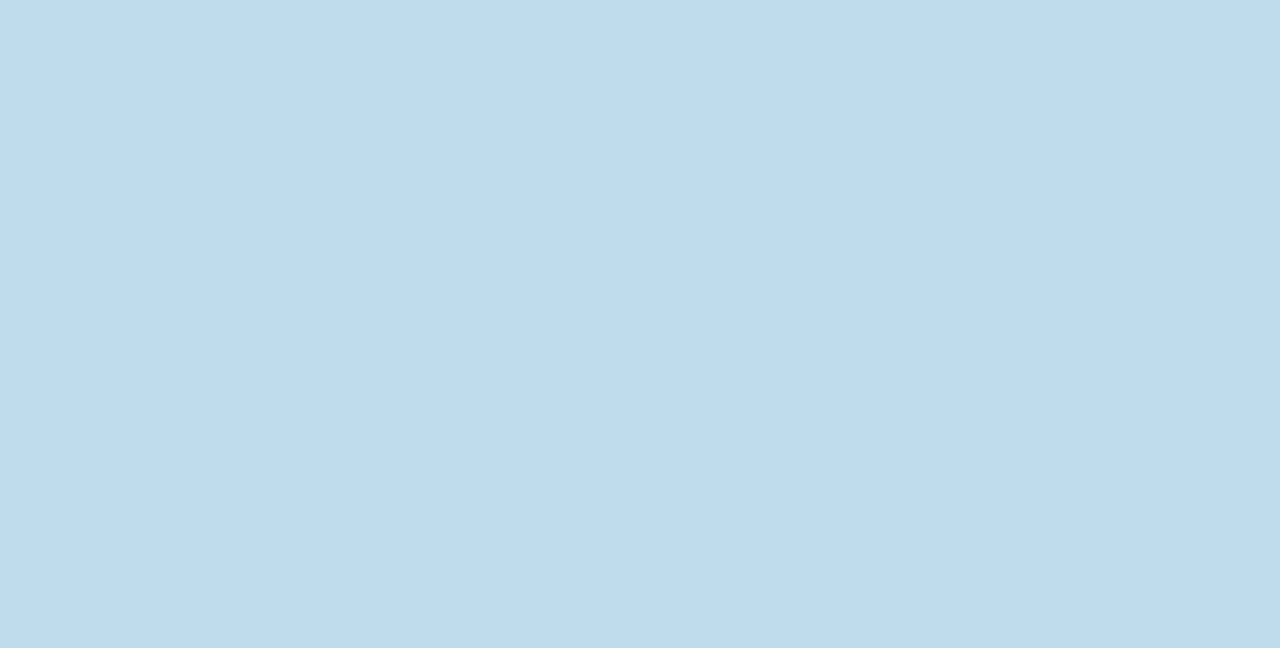
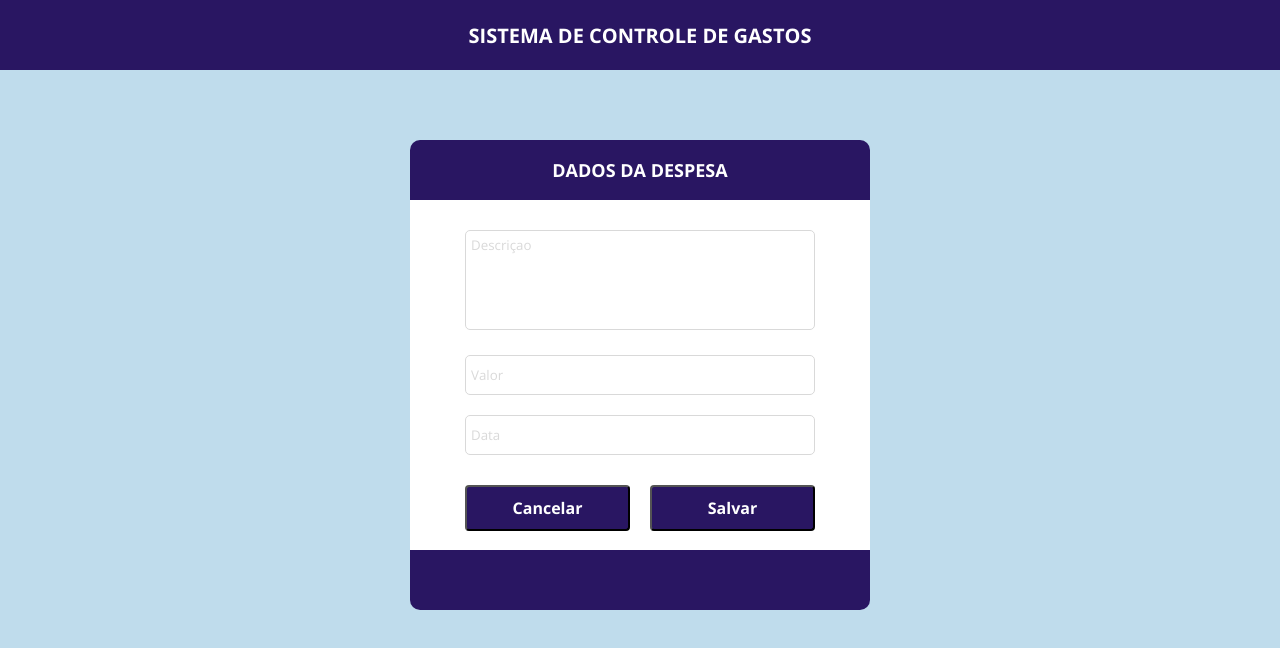
Before and after one commit to rodrigojramos/expense-frontend, a React (Vite) app: page /expenses/form in a window 1280 px wide. Before the commit this address had no page. Shown: the top 648 px of the page. Built offline with nearby package versions, Linux system fonts and the light colour scheme.

Commit message:
Layout ExpensesForm

```diff
--- a/src/App.tsx
+++ b/src/App.tsx
@@ -1,5 +1,6 @@
 import { BrowserRouter, Route, Routes } from "react-router-dom";
 import Home from "./routes/Home";
+import ExpensesForm from "./routes/Home/ExpensesForm";
 import ExpensesListing from "./routes/Home/ExpensesListing";
 
 export default function App() {
@@ -8,8 +9,10 @@ export default function App() {
     <>
       <BrowserRouter>
         <Routes>
-          <Route path="/expenses" element={<Home />}>
+          <Route path="/" element={<Home />}>
           <Route index element={<ExpensesListing />} />
+          <Route path="expenses" element={<ExpensesListing />} />
+          <Route path="expenses/form" element={<ExpensesForm />} />
           </Route>
         </Routes>
       </BrowserRouter>
--- a/src/components/ButtonAdd/styles.css
+++ b/src/components/ButtonAdd/styles.css
@@ -8,6 +8,7 @@
     cursor: pointer;
     background-color: var(--scg-color-button);
     margin-top: 10px;
+    margin-bottom: 50px;
     width: 200px;
 }
 
--- a/src/index.css
+++ b/src/index.css
@@ -13,6 +13,7 @@
 
   --scg-searchBar-border: #d9d9d9;
   --scg-table-border: #d9d9d9;
+  --scg-form-border: #d9d9d9;
 
   --scg-color-button: #291662;
 }
--- /dev/null
+++ b/src/routes/Home/ExpensesForm/index.tsx
@@ -0,0 +1,36 @@
+import { Link } from 'react-router-dom';
+import './styles.css';
+
+export default function ExpensesForm() {
+    return(
+        <main>
+            <section className="scg-form-container">
+                <div className="scg-form-title">
+                    <h2>Dados da despesa</h2>
+                </div>
+                <form className="scg-form-content">
+                    <div>
+                        <textarea className="scg-form-description scg-form-input" placeholder="Descriçao"/>
+                    </div>
+                    <div>
+                        <input className="scg-form-input" placeholder="Valor"/>
+                    </div>
+                    <div>
+                        <input className="scg-form-input" placeholder="Data"/>
+                    </div>
+                    <div className="scg-btn-form-container">
+                        <div>
+                            <Link to="/">
+                                <button className="scg-btn-form">Cancelar</button>
+                            </Link>
+                        </div>
+                        <div>
+                            <button className="scg-btn-form">Salvar</button>
+                        </div>
+                    </div>
+                </form>
+                <div className="scg-form-footer"></div>
+            </section>
+        </main>
+    )
+}
--- /dev/null
+++ b/src/routes/Home/ExpensesForm/styles.css
@@ -0,0 +1,107 @@
+.scg-form-container {
+    width: 100%;
+    max-width: 500px;
+    margin: 0 auto;
+    padding: 20px;
+}
+
+.scg-form-title {
+    height: 60px;
+    padding: 0 10px;
+    margin-top: 50px;
+    background-color: var(--scg-color-bg-secondary);
+    display: flex;
+    justify-content: center;
+    align-items: center;
+    border-radius: 10px 10px 0 0;
+}
+
+.scg-form-title h2 {
+    color: var(--scg-color-font-primary);
+    font-size: 18px;
+    text-transform: uppercase;
+    font-size: 14px;
+}
+
+.scg-form-content {
+    height: 400px;
+    background-color: var(--scg-color-bg-primary);
+    padding: 30px 20px;
+    display: flex;
+    flex-direction: column;
+    align-items: center;
+}
+
+.scg-form-input {
+    border: 1px solid var(--scg-form-border);
+}
+
+.scg-form-input:focus {
+    outline: none;
+}
+
+.scg-form-input::placeholder {
+    color: var(--scg-color-font-placeholder);
+}
+
+.scg-form-description {
+    width: 260px;
+    height: 100px;
+    resize: none;
+    padding: 5px;
+    border-radius: 5px;
+}
+
+.scg-form-content input {
+    margin-top: 20px;
+    width: 260px;
+    height: 40px;
+    padding: 5px;
+    border-radius: 5px;
+}
+
+.scg-form-footer {
+    height: 60px;
+    background-color: var(--scg-color-bg-secondary);
+    border-radius: 0 0 10px 10px;
+}
+
+.scg-btn-form-container {
+    margin-top: 20px;
+}
+
+.scg-btn-form {
+    padding: 10px;
+    border-radius: 4px;
+    color: var(--scg-color-font-primary);
+    text-align: center;
+    font-size: 16px;
+    font-weight: 700;
+    cursor: pointer;
+    background-color: var(--scg-color-button);
+    margin-top: 10px;
+    width: 165px;
+}
+
+@media (min-width: 576px) {
+    .scg-btn-form-container {
+        display: flex;
+        grid-gap: 20px;
+    }
+
+    .scg-form-content input {
+        width: 350px;
+    }
+
+    .scg-form-description {
+        width: 350px;
+    }
+
+    .scg-form-title h2 {
+        font-size: 18px;
+    }
+
+    .scg-form-content {
+        height: 350px;
+    }
+  }
--- a/src/routes/Home/ExpensesListing/index.tsx
+++ b/src/routes/Home/ExpensesListing/index.tsx
@@ -6,6 +6,7 @@ import GearIcon from '../../../assets/settings.png';
 import { useEffect, useState } from 'react';
 import { ExpenseDTO } from '../../../models/expense';
 import axios from 'axios';
+import { Link } from 'react-router-dom';
 
 export default function ExpensesListing() {
 
@@ -57,7 +58,9 @@ export default function ExpensesListing() {
                         <TotalCard />
                     </div>
                     <div>
-                        <ButtonAdd />
+                        <Link to="/expenses/form">
+                            <ButtonAdd />
+                        </Link>
                     </div>
                 </div>
             </section>
```
